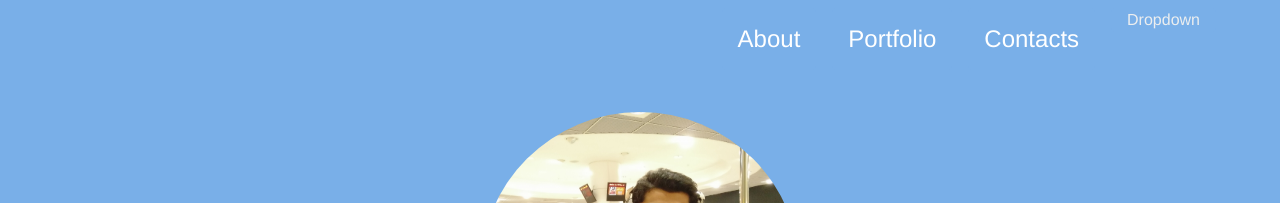
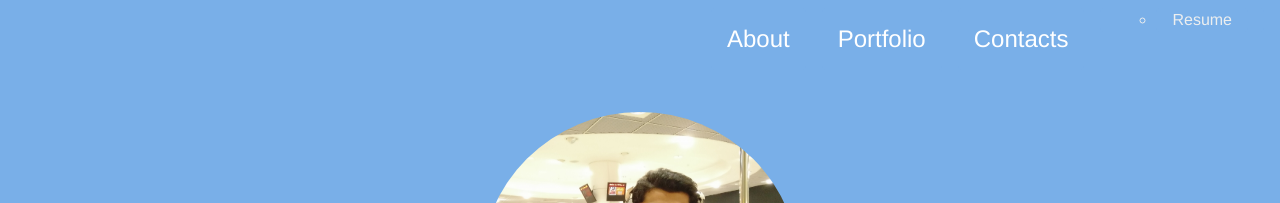
Before and after one commit to burhan3759/portfolio, a Jekyll site: the page built from index.html, in a window 1280 px wide. Shown: the top 203 px of the page. Built offline with Jekyll 4.4.1, drawn with Linux system fonts in a browser that asks for light colours; nearby versions of some CDN libraries.

Commit message:
Update navbar.html

```diff
--- a/_includes/navbar.html
+++ b/_includes/navbar.html
@@ -23,7 +23,8 @@
             </li>
             <li class="nav-item">
                 <div class="dropdown">
-                  <li class="nav-item">Dropdown</li>
+                  <ul>
+                      <li class="nav-item">Resume</li></ul>
                   <div class="dropdown-content">
                     <a href="#">Link 1</a>
                     <a href="#">Link 2</a>
```
